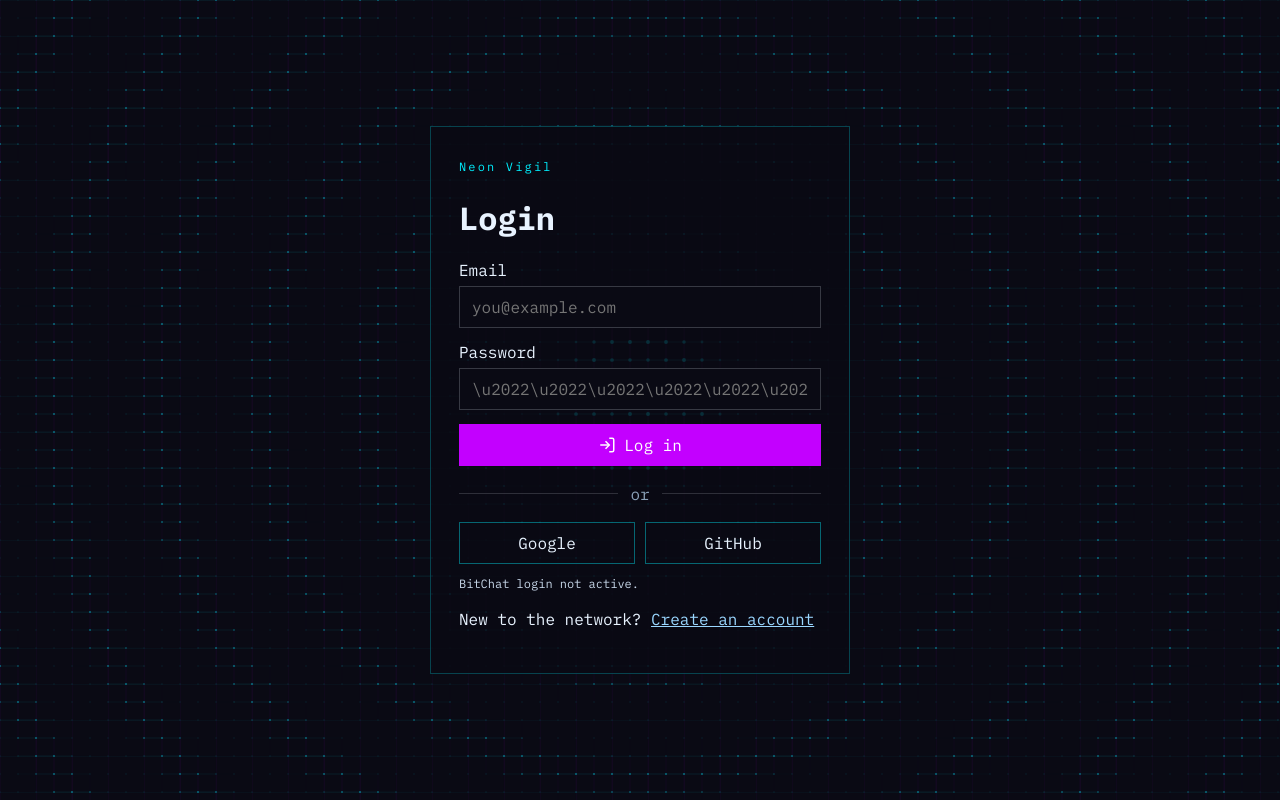
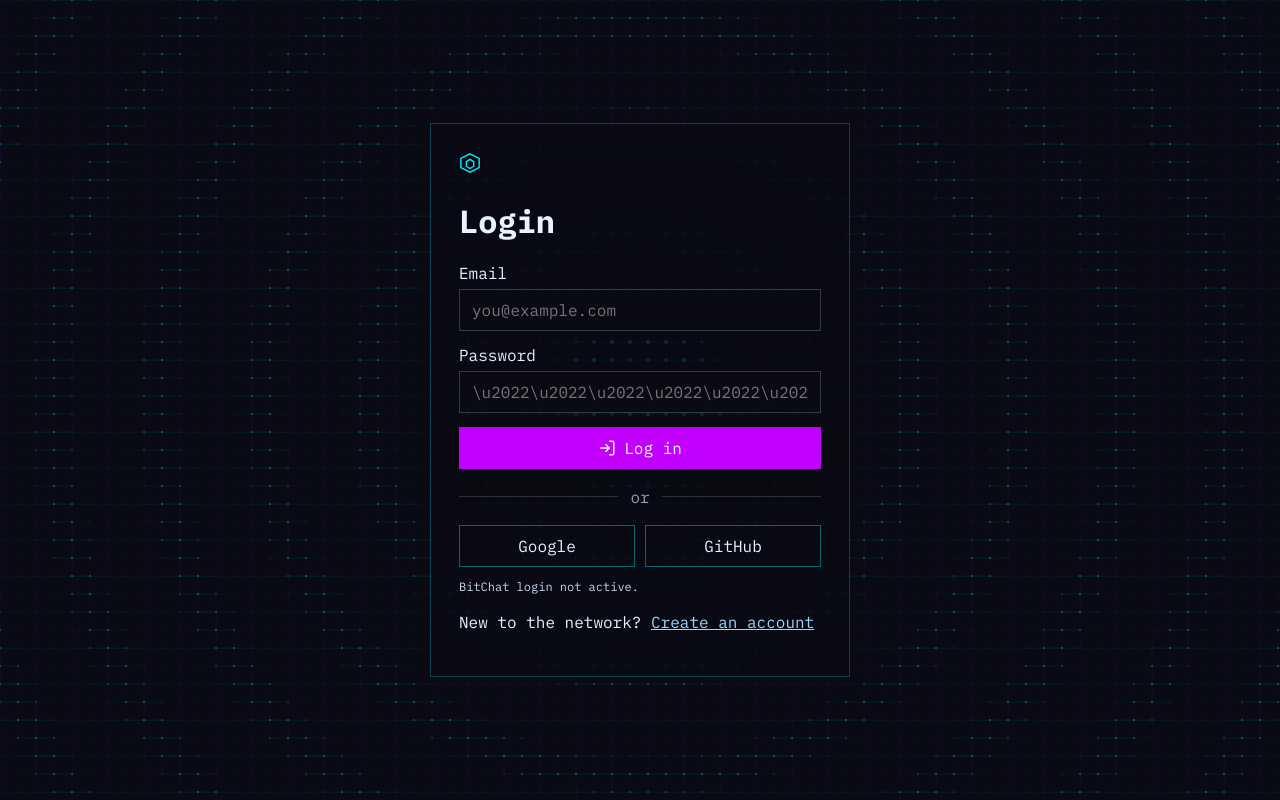
Before and after one commit to Xer0Yootz/5150-character-auth, a React (Vite) app in the folder web/: page / in a window 1280 px wide. Built offline with nearby package versions, Linux system fonts and the light colour scheme; no server answers.

Commit message:
Use hex icon as Neon Vigil brand mark

```diff
--- a/web/src/icons.jsx
+++ b/web/src/icons.jsx
@@ -15,5 +15,16 @@ export function Icon({ name }) {
   if (name === 'repos') {
     return <svg {...common}><path d="M4 19.5A2.5 2.5 0 0 1 6.5 17H20" /><path d="M6.5 2H20v20H6.5A2.5 2.5 0 0 1 4 19.5v-15A2.5 2.5 0 0 1 6.5 2z" /></svg>;
   }
+  if (name === 'hex') {
+    return (
+      <svg width="22" height="22" viewBox="0 0 24 24" fill="none" stroke="currentColor" strokeWidth="1.5" aria-hidden="true">
+        <path d="M12 2L22 7V17L12 22L2 17V7Z" />
+        <path d="M12 8L16 10.5V15.5L12 18L8 15.5V10.5Z" />
+      </svg>
+    );
+  }
+  if (name === 'back') {
+    return <svg {...common}><path d="M19 12H5" /><path d="M12 19l-7-7 7-7" /></svg>;
+  }
   return null;
 }
--- a/web/src/pages/DashboardPage.jsx
+++ b/web/src/pages/DashboardPage.jsx
@@ -1,5 +1,6 @@
 import { useEffect, useState } from 'react';
 import { Link, useNavigate } from 'react-router-dom';
+import { Icon } from '../icons.jsx';
 
 export default function DashboardPage({ user, character, setUser }) {
   const navigate = useNavigate();
@@ -52,10 +53,10 @@ export default function DashboardPage({ user, character, setUser }) {
     <main className="page-shell">
       <div className="panel">
         <div className="title-wrap">
-          <span className="tag">Neon Vigil</span>
+          <span className="tag" style={{ display: 'inline-flex', alignItems: 'center', gap: 6 }}><Icon name="hex" /></span>
           <h1>{user.name}</h1>
         </div>
-        <p><Link to="/hub" className="btn ghost" style={{ display: 'inline-block', marginBottom: 12 }}>\u2190 Back</Link></p>
+        <p><Link to="/hub" className="btn ghost" style={{ display: 'inline-flex', alignItems: 'center', gap: 6, marginBottom: 12 }}><Icon name="back" /> Back</Link></p>
         <section className="panel">
           <h2>{character.codename}</h2>
           <p>{character.caste} / {character.tribe}</p>
@@ -71,7 +72,7 @@ export default function DashboardPage({ user, character, setUser }) {
         ))}
         <h2>Saved repos</h2>
         {repos.map((repo) => <p key={repo.id}>{repo.repo_name}: {repo.ability_unlock}</p>)}
-        <p style={{ marginTop: 12 }}><button type="button" className="btn ghost" onClick={logout}>Log out</button></p>
+        <p style={{ marginTop: 12 }}><button type="button" className="btn ghost" onClick={logout}><Icon name="logout" /> Log out</button></p>
       </div>
     </main>
   );
--- a/web/src/pages/GroupChatPage.jsx
+++ b/web/src/pages/GroupChatPage.jsx
@@ -1,5 +1,6 @@
 import { useEffect, useState } from 'react';
 import { Link } from 'react-router-dom';
+import { Icon } from '../icons.jsx';
 
 export default function GroupChatPage({ user, character }) {
   const [groups, setGroups] = useState([]);
@@ -55,11 +56,11 @@ export default function GroupChatPage({ user, character }) {
     <main className="page-shell">
       <div className="panel">
         <div className="title-wrap">
-          <span className="tag">Neon Vigil</span>
+          <span className="tag" style={{ display: 'inline-flex', alignItems: 'center', gap: 6 }}><Icon name="hex" /></span>
           <h1>Chat</h1>
           <p className="hub-meta">{user.name} / {character.codename}</p>
         </div>
-        <p><Link to="/hub" className="btn ghost" style={{ display: 'inline-block', marginBottom: 12 }}>\u2190 Back</Link></p>
+        <p><Link to="/hub" className="btn ghost" style={{ display: 'inline-flex', alignItems: 'center', gap: 6, marginBottom: 12 }}><Icon name="back" /> Back</Link></p>
         <p className="hub-meta" style={{ fontSize: 12, marginBottom: 8 }}>Hexa (Gemini) offline.</p>
         {groups.map((group) => (
           <button key={group.id} type="button" onClick={() => loadMessages(group.id)}>{group.name}</button>
--- a/web/src/pages/HubPage.jsx
+++ b/web/src/pages/HubPage.jsx
@@ -35,7 +35,7 @@ export default function HubPage({ user, character, setUser }) {
     <main className="page-shell">
       <div className="panel hub-panel">
         <div className="title-wrap">
-          <span className="tag">Neon Vigil</span>
+          <span className="tag" style={{ display: 'inline-flex', alignItems: 'center', gap: 6 }}><Icon name="hex" /></span>
           <h1>{character?.codename || user.name}</h1>
           <p className="hub-meta">{character?.caste} / {character?.tribe}</p>
         </div>
--- a/web/src/pages/LoginPage.jsx
+++ b/web/src/pages/LoginPage.jsx
@@ -40,7 +40,7 @@ export default function LoginPage({ setUser }) {
     <main className="page-shell">
       <div className="panel">
         <div className="title-wrap">
-          <span className="tag">Neon Vigil</span>
+          <span className="tag" style={{ display: 'inline-flex', alignItems: 'center', gap: 6 }}><Icon name="hex" /></span>
           <h1>Login</h1>
         </div>
 
```
